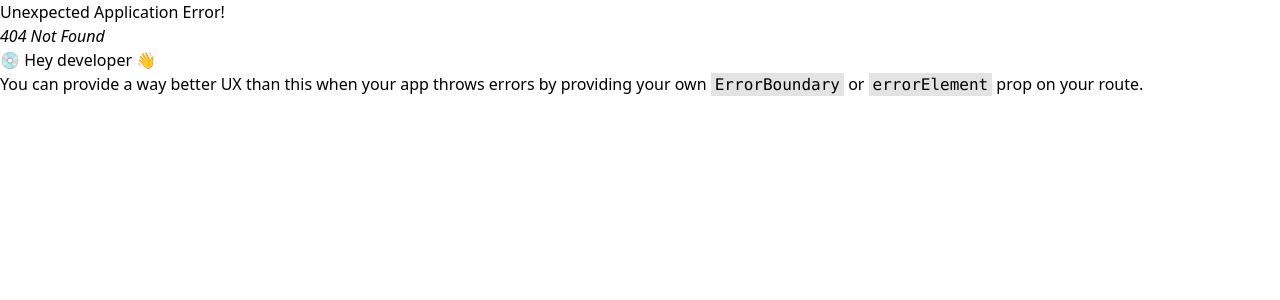
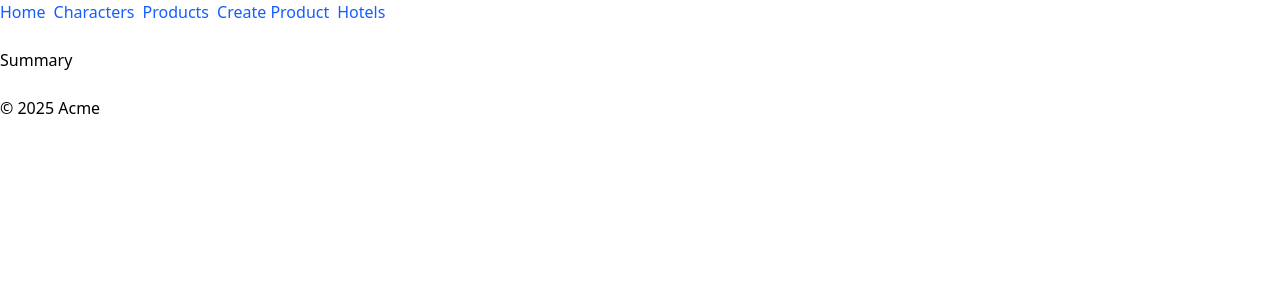
Before and after one commit to patrykomiotek/2a-react, a React (Vite) app: page /reservation-summary in a window 1280 px wide. Before the commit this address had no page. Shown: the top 300 px of the page. Built offline with nearby package versions, Linux system fonts and the light colour scheme.

Commit message:
feat: summary page

```diff
--- a/src/features/hotels/components/CustomerForm.tsx
+++ b/src/features/hotels/components/CustomerForm.tsx
@@ -3,6 +3,7 @@ import { Button } from '../../../ui/Button';
 import { Input } from '../../../ui/Input';
 import { customerSchema, type Customer } from '../contracts/customer.dto';
 import { zodResolver } from '@hookform/resolvers/zod';
+import { useNavigate } from 'react-router-dom';
 
 export const CustomerForm = () => {
   const {
@@ -12,10 +13,12 @@ export const CustomerForm = () => {
   } = useForm<Customer>({
     resolver: zodResolver(customerSchema),
   });
+  const navigate = useNavigate();
 
   const handleFormSubmit: SubmitHandler<Customer> = (data) => {
     console.log({ data });
     sessionStorage.setItem('customer', JSON.stringify(data));
+    navigate('/reservation-summary');
   };
 
   return (
--- a/src/features/hotels/components/HotelDetails.tsx
+++ b/src/features/hotels/components/HotelDetails.tsx
@@ -1,4 +1,4 @@
-import { Link } from 'react-router-dom';
+import { Link, useNavigate } from 'react-router-dom';
 import type { HotelDto } from '../contracts/hotel.dto';
 import { Button } from '../../../ui/Button';
 import { currencyFormatter } from '../../../shared/formatters/currencyFormatter';
@@ -8,10 +8,13 @@ type Props = {
 };
 
 export const HotelDetails = ({ hotel }: Props) => {
+  const naviagate = useNavigate();
+
   const handleReserve = (hotel: HotelDto) => {
     //
     sessionStorage.setItem('hotel', JSON.stringify(hotel));
     // sessionStorage.getItem('hotel'); // next screen
+    naviagate('/customer-form');
   };
 
   return (
--- /dev/null
+++ b/src/pages/ReservationSummaryPage.tsx
@@ -0,0 +1,7 @@
+export const ReservationSummaryPage = () => {
+  return (
+    <div>
+      <h1>Summary</h1>
+    </div>
+  );
+};
--- a/src/routes.tsx
+++ b/src/routes.tsx
@@ -10,6 +10,7 @@ import { CreateProductPage } from './pages/CreateProductPage';
 import { HotelsPage } from './pages/HotelsPage';
 import { HotelDetailsPage } from './pages/HotelDetailsPage';
 import { CustomerFormPage } from './pages/CustomerFormPage';
+import { ReservationSummaryPage } from './pages/ReservationSummaryPage';
 
 export const router = createBrowserRouter([
   {
@@ -56,6 +57,10 @@ export const router = createBrowserRouter([
         path: '/customer-form',
         element: <CustomerFormPage />,
       },
+      {
+        path: '/reservation-summary',
+        element: <ReservationSummaryPage />,
+      },
     ],
   },
 ]);
```
